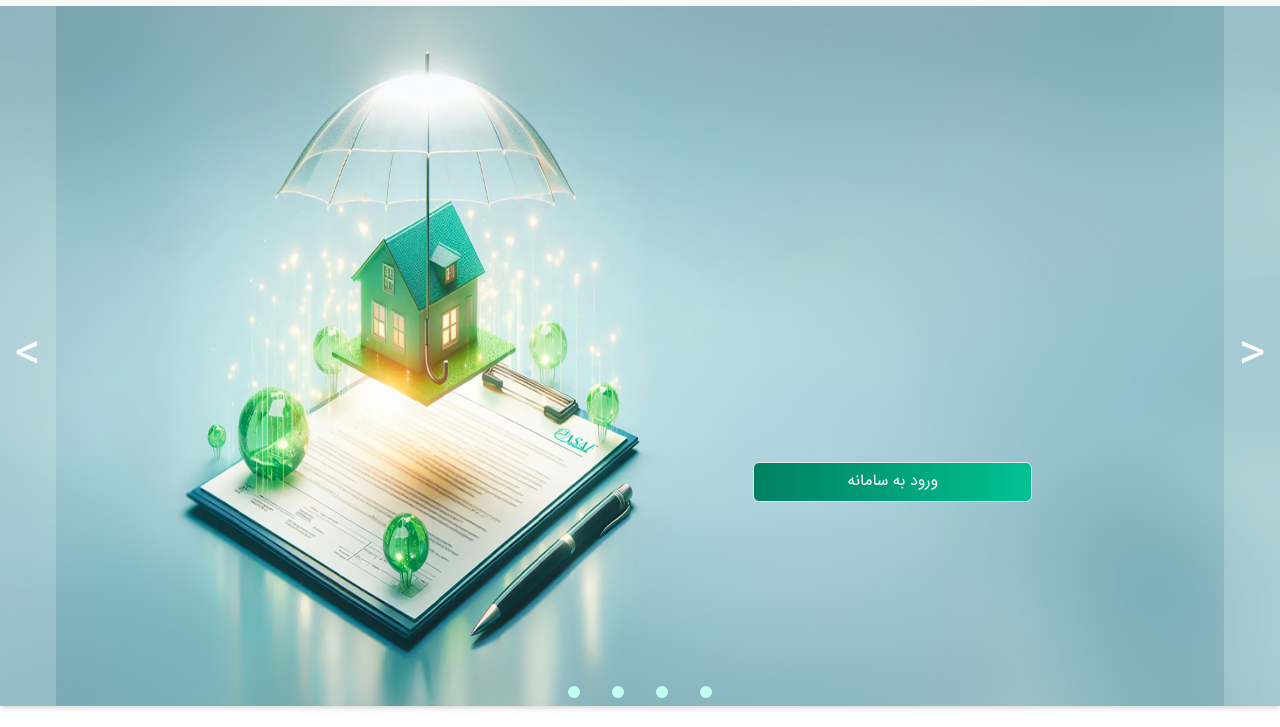
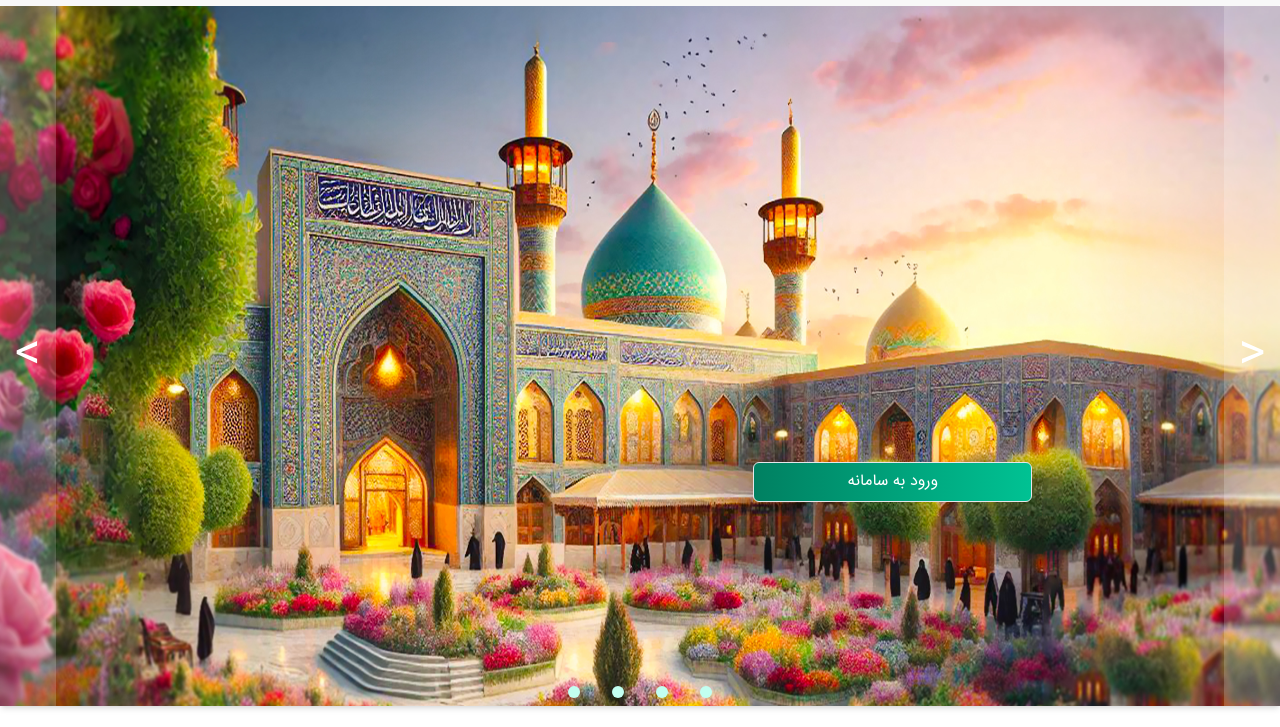
Before and after one commit to fatimaSfri/asaflife, a website: page public/index.html in a window 1280 px wide. Shown: the part 58-785 px from the top of the page. Drawn offline with Linux system fonts and the light colour scheme.

Commit message:
chang photo v-4

```diff
--- a/public/index.html
+++ b/public/index.html
@@ -39,7 +39,7 @@
 
                     </nav> </header>
 
-                    <header class="bg-[#f8f8f8] rounded-b-sm mt-0 pt-0  z-50 fixed w-full "  >
+                    <header class="bg-[#f8f8f8] rounded-b-sm mt-0 pt-0  z-50 fixed w-full z-50"  >
                     <nav class="flex items-center  justify-between px-7 h-16 ">
                      <div class="dropdown-menu left-0 max-lg:bg-[#0000009f] w-full flex flex-col items-center gap-7
                      text-lg font-bold  max-lg:invisible lg:flex-row lg:justify-center  z-50 ">
@@ -70,12 +70,12 @@
 
 
         <!-- bg-img -->
-        <div class=" bg-[url('../img/bg/house.jpg')]  bg-[length:100%_100%]  bg-no-repeat  shadow-md  h-[700px] flex items-end mt-16 relative ml-0" id="parent">
+        <div class=" bg-[url('../img/bg/shrin.jpg')]  bg-[length:100%_100%]  bg-no-repeat  shadow-md  h-[700px] flex items-end mt-16 relative ml-0" id="parent">
             <div class="flex justify-between w-full h-full absolute ">
-                <div class="w-14 h-full max-lg:w-7 bg-[rgba(255,255,255,0.2)] flex flex-col items-center justify-center z-50"  onclick="changeSlider(1)">
+                <div class="w-14 h-full max-lg:w-7 bg-[rgba(255,255,255,0.2)] flex flex-col items-center justify-center z-10"  onclick="changeSlider(1)">
                     <button class="text-white w-7 text-5xl z-50 " onclick="changeSlider(1)" id="next">&#60;</button>
                 </div>
-                <div class="w-14 h-full max-lg:w-7  bg-[rgba(250,248,248,0.2)] flex flex-col items-center justify-center z-50" onclick="changeSlider(-1)">
+                <div class="w-14 h-full max-lg:w-7  bg-[rgba(250,248,248,0.2)] flex flex-col items-center justify-center z-10" onclick="changeSlider(-1)">
                     <button class="text-white w-7 h-14 text-5xl z-50" onclick="changeSlider(-1)" id="prev">&#62;</button>
                 </div>
             </div>
@@ -221,7 +221,7 @@
         </div>
       <!-- info -->
        <div class=" w-full h-auto grid grid-cols-2 max-md:grid-cols-1 gap-x-3 gap-y-3 my-10 ">
-        <div class="shadow-xl rounded-md m-5 p-10 max-md:text-[14px]" > <h1 class="p-2 font-bold ">شرکت کارگزاری رسمی بیمه آینده سازان آسایش فردا </h1>
+        <div class="rounded-md m-5 p-10 max-md:text-[14px]" > <h1 class="p-2 font-bold ">شرکت کارگزاری رسمی بیمه آینده سازان آسایش فردا </h1>
             .شرکت کارگزاری آینده سازان آسایش فردا با سابقه ۳۰ساله مدیران خود در عرضه تجارت و بیمه و ایجاد باشگاه مشتریان با بیش از ۶۰۰عضو حقوقی و بیش از ۱۰۰۰۰عضو حقیقی، برای اولین بار در کشور اقدام به توسعه خدمات زندگی در عرصه بیمه های مربوطه نموده است، همراهی بیمه گذاران محترم در تمامی لحضات زندگی و پشتیبانی ۲۴ساعته از اهداف اصلی راه اندازی سامانه آساف لایف میباشد</div>
        <div  class="shadow-xl rounded-md  m-5 ">
         <img src="./img/3/01.jpg" alt="" class="w-full h-full object-cover">
--- a/public/js/app.js
+++ b/public/js/app.js
@@ -22,7 +22,7 @@ toggleBtn.addEventListener('click',() =>
 
 let imgSlider =document.querySelector('#parent')
 let dot =document.querySelectorAll(".dot")
-let a_img=['./img/bg/gold.jpg','./img/bg/house.jpg','./img/bg/chart.jpg','./img/bg/silver.jpg']
+let a_img=['./img/bg/gold.jpg', './img/bg/shrin.jpg','./img/bg/chart.jpg','./img/bg/silver.jpg','./img/bg/house.jpg']
 let index = 0;
 
 setInterval(() => changeSlider(-1) ,10000);
```
Also changed, not shown: public/img/bg/shrin.jpg (added), public/styles/output.css.
